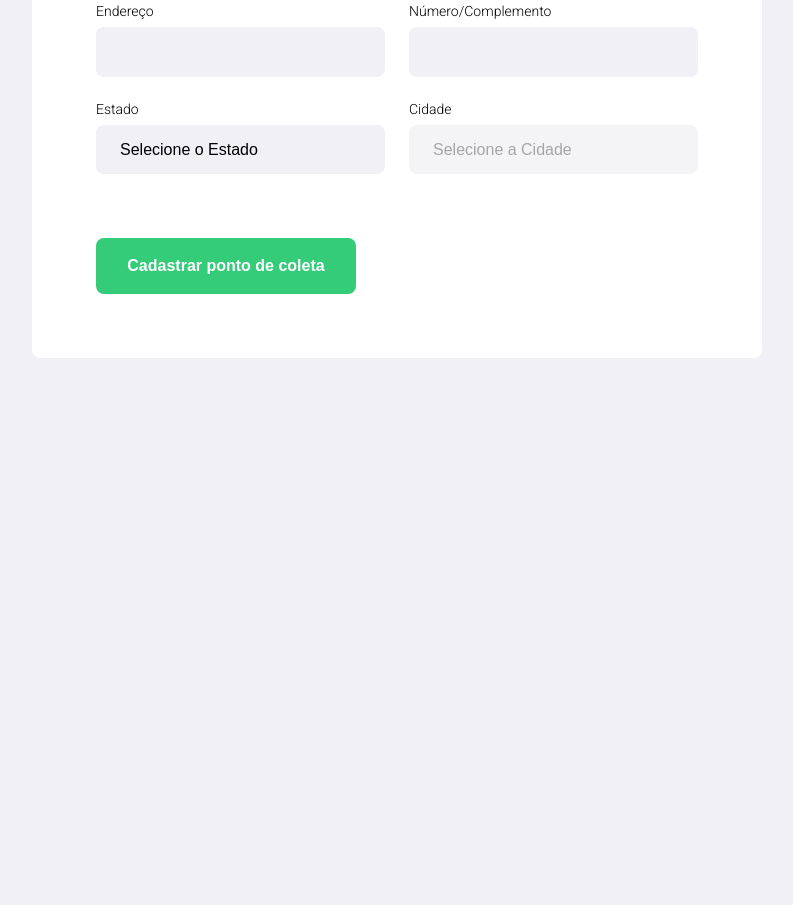
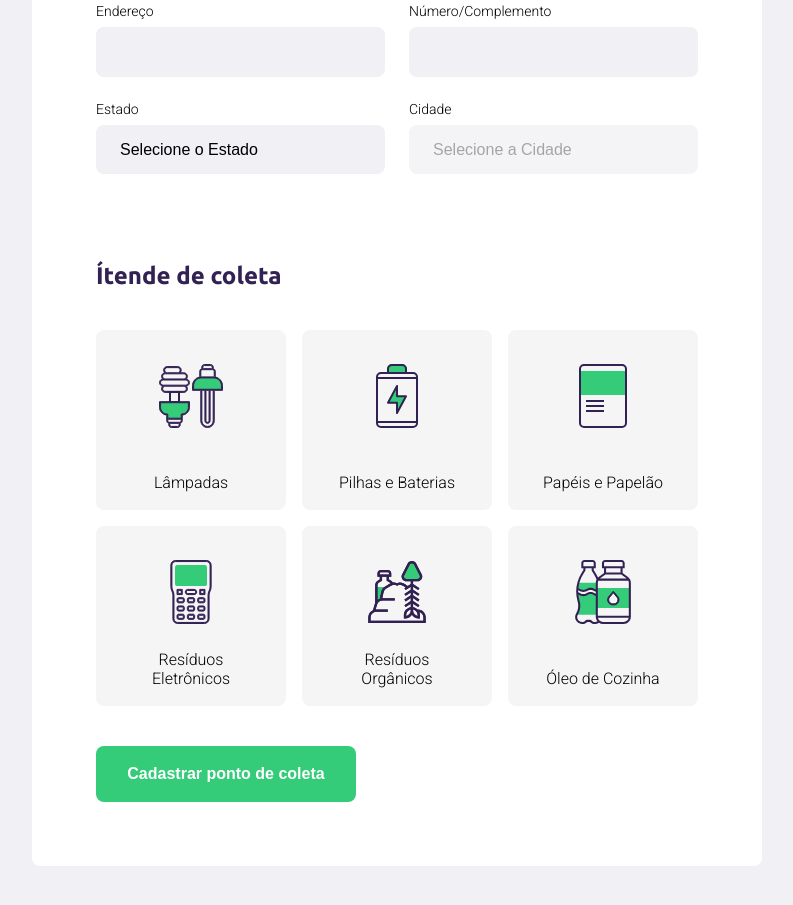
Before and after one commit to jairraya/Ecoleta, a plain HTML site: page create-point.html in a window 1280 px wide. Shown: the part 505-1410 px from the top of the page, without its empty margins (243-1036 px from the left). Before the commit the page ends 943 px from the top, so only its background shows below. Drawn offline with Linux system fonts and the light colour scheme; no server answers.

Commit message:
adicionando os itens de coleta

```diff
--- a/Style/create-point.css
+++ b/Style/create-point.css
@@ -104,3 +104,28 @@ form button{
 form button:hover{
     background-color: #2fb86e;
 }
+
+.itens-grid{
+    display: grid;
+    grid-template-columns: 1fr 1fr 1fr;
+    gap: 16px;
+}
+
+.itens-grid li{
+    background-color: #f5f5f5;
+    list-style: none;
+    border: 2px solid #f5f5f5;
+    border-radius: 8px;
+    height: 180px;
+    padding: 32px 24px 16px;
+    display: flex;
+    flex-direction: column;
+    align-items: center;
+    justify-content: space-between;
+    text-align: center;
+    cursor: pointer;
+}
+
+.itens-grid span{
+
+}
--- a/create-point.html
+++ b/create-point.html
@@ -43,7 +43,7 @@
                     <div class="field">
 
                         <label for="name">Nome da entidade</label>
-                        <input type="text" name="name">
+                        <input type="text" name="name" required>
 
                     </div>
 
@@ -51,12 +51,12 @@
 
                         <div class="field">
                             <label for="address">Endereço</label>
-                            <input type="text" name="address">
+                            <input type="text" name="address" required>
                         </div>
 
                         <div class="field">
                             <label for="address2">Número/Complemento</label>
-                            <input type="number" name="address2">
+                            <input type="number" name="address2" required>
                         </div>
 
                     </div>
@@ -67,7 +67,7 @@
 
                             <label for="state">Estado</label>
 
-                            <select name="uf">
+                            <select name="uf" required>
                                 <option value="">Selecione o Estado</option>
                             </select>
 
@@ -79,7 +79,7 @@
 
                             <label for="city">Cidade</label>
 
-                            <select name="city" disabled>
+                            <select name="city" disabled required >
                                 <option value="">Selecione a Cidade</option>
                             </select>
 
@@ -88,6 +88,54 @@
                     </div>
 
                 </fieldset>
+
+                <fieldset>
+
+                    <legend>
+                        <h2>Ítende de coleta</h2>
+                    </legend>
+
+                    <div class="itens-grid">
+
+                        <li data-id="1">
+                            <img src="/assets/icones/lampadas.svg" alt="Lâmpadas">
+                            <span>Lâmpadas</span>
+                        </li>
+
+                        <li data-id="2">
+                            <img src="/assets/icones/baterias.svg" alt="Pilhas e Baterias">
+                            <span>Pilhas e Baterias</span>
+                        </li>
+
+                        <li data-id="3">
+                            <img src="/assets/icones/papeis-papelao.svg" alt="Papéis e Papelão">
+                            <span>Papéis e Papelão</span>
+                        </li>
+
+                        <li data-id="4">
+                            <img src="/assets/icones/eletronicos.svg" alt="Resíduos Eletrônicos">
+                            <span>Resíduos Eletrônicos</span>
+                        </li>
+
+                        <li data-id="5">
+                            <img src="/assets/icones/organicos.svg" alt="Resíduos Orgânicos">
+                            <span>Resíduos Orgânicos</span>
+                        </li>
+
+                        <li data-id="6">
+                            <img src="/assets/icones/oleo.svg" alt="Óleo de Cozinha">
+                            <span>Óleo de Cozinha</span>
+                        </li>
+
+
+
+                    </div>
+
+                </fieldset>
+
+
+
+
 
                 <button type="submit">Cadastrar ponto de coleta</button>
 
--- a/scripts/create-point.js
+++ b/scripts/create-point.js
@@ -24,12 +24,16 @@ function getCities(event) {
 
     const url = `https://servicodados.ibge.gov.br/api/v1/localidades/estados/${ufValue}/municipios`
 
+
+    citySelect.innerHTML = "<option value>Selecione a Cidade</option>"
+    citySelect.disabled = true
+
     fetch(url)
     .then( res => res.json() )
     .then( cities => {
 
         for(const city of cities){
-            citySelect.innerHTML += `<option value="${city.id}">${city.nome}</option>`
+            citySelect.innerHTML += `<option value="${city.nome}">${city.nome}</option>`
         }
 
         citySelect.disabled = false
```
